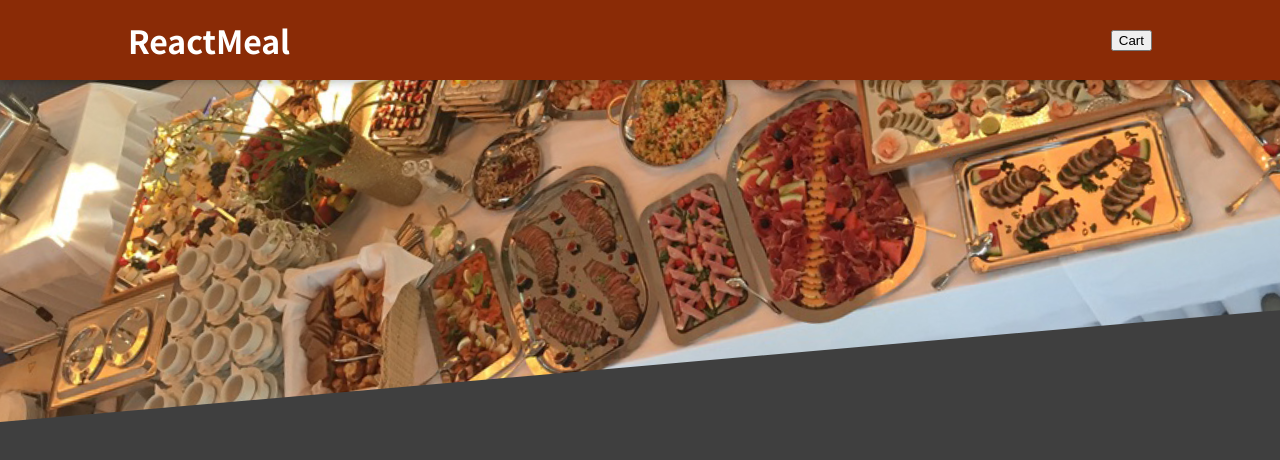
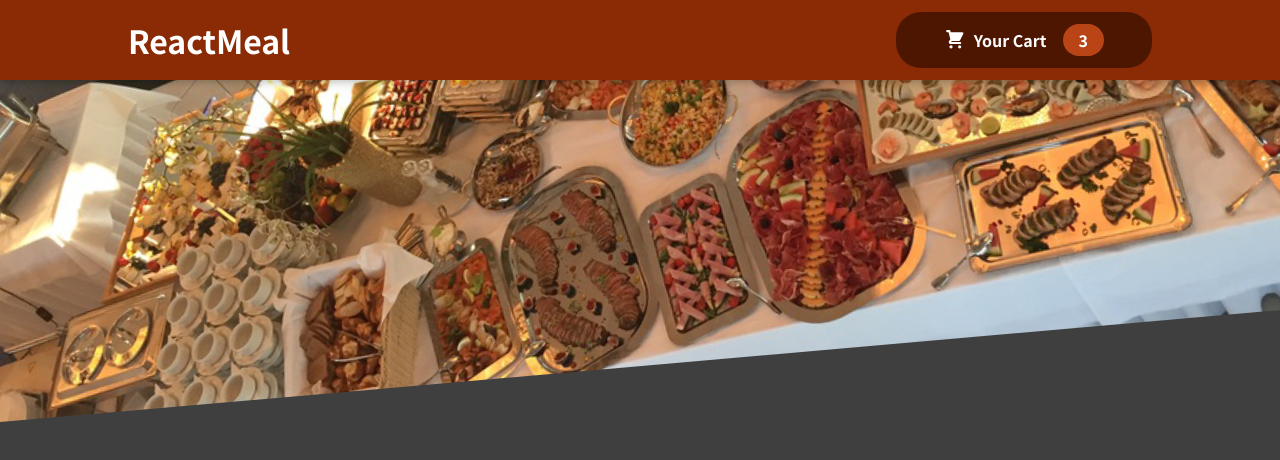
Before and after one commit to multida/react-complete-guide, a React (Create React App) app: page / in a window 1280 px wide. Shown: the top 460 px of the page. Built offline with nearby package versions, Linux system fonts and the light colour scheme.

Commit message:
🚧 HeaderCartButton 컴포넌트 따로 제작

```diff
--- /dev/null
+++ b/src/components/Cart/CartIcon.js
@@ -0,0 +1,13 @@
+const CartIcon = () => {
+  return (
+    <svg
+      xmlns="http://www.w3.org/2000/svg"
+      viewBox="0 0 20 20"
+      fill="currentColor"
+    >
+      <path d="M3 1a1 1 0 000 2h1.22l.305 1.222a.997.997 0 00.01.042l1.358 5.43-.893.892C3.74 11.846 4.632 14 6.414 14H15a1 1 0 000-2H6.414l1-1H14a1 1 0 00.894-.553l3-6A1 1 0 0017 3H6.28l-.31-1.243A1 1 0 005 1H3zM16 16.5a1.5 1.5 0 11-3 0 1.5 1.5 0 013 0zM6.5 18a1.5 1.5 0 100-3 1.5 1.5 0 000 3z" />
+    </svg>
+  );
+};
+
+export default CartIcon;
--- a/src/components/Layout/Header.js
+++ b/src/components/Layout/Header.js
@@ -2,13 +2,15 @@
 
 import mealsImage from "../../assets/meals.jpg"; //로컬에서 불러올때는 이렇게 import 사용하기
 import classes from "./Header.module.css";
+
+import HeaderCartButton from "./HeaderCartButton";
 
 const Header = (props) => {
   return (
     <Fragment>
       <header className={classes.header}>
         <h1>ReactMeal</h1>
-        <button>Cart</button>
+        <HeaderCartButton />
       </header>
       ;
       <div className={classes["main-image"]}>
--- /dev/null
+++ b/src/components/Layout/HeaderCartButton.js
@@ -0,0 +1,18 @@
+import React from "react";
+
+import CartIcon from "../Cart/CartIcon";
+import classes from "./HeaderCartButton.module.css";
+
+const HeaderCartButton = (props) => {
+  return (
+    <button className={classes.button}>
+      <span className={classes.icon}>
+        <CartIcon />
+      </span>
+      <span className={classes.bump}>Your Cart</span>
+      <span className={classes.badge}>3</span>
+    </button>
+  );
+};
+
+export default HeaderCartButton;
--- /dev/null
+++ b/src/components/Layout/HeaderCartButton.module.css
@@ -0,0 +1,59 @@
+.button {
+  cursor: pointer;
+  font: inherit;
+  border: none;
+  background-color: #4d1601;
+  color: white;
+  padding: 0.75rem 3rem;
+  display: flex;
+  justify-content: space-around;
+  align-items: center;
+  border-radius: 25px;
+  font-weight: bold;
+}
+
+.button:hover,
+.button:active {
+  background-color: #2c0d00;
+}
+
+.icon {
+  width: 1.35rem;
+  height: 1.35rem;
+  margin-right: 0.5rem;
+}
+
+.badge {
+  background-color: #b94517;
+  padding: 0.25rem 1rem;
+  border-radius: 25px;
+  margin-left: 1rem;
+  font-weight: bold;
+}
+
+.button:hover .badge,
+.button:active .badge {
+  background-color: #92320c;
+}
+
+.bump {
+  animation: bump 300ms ease-out;
+}
+
+@keyframes bump {
+  0% {
+    transform: scale(1);
+  }
+  10% {
+    transform: scale(0.9);
+  }
+  30% {
+    transform: scale(1.1);
+  }
+  50% {
+    transform: scale(1.15);
+  }
+  100% {
+    transform: scale(1);
+  }
+}
```
